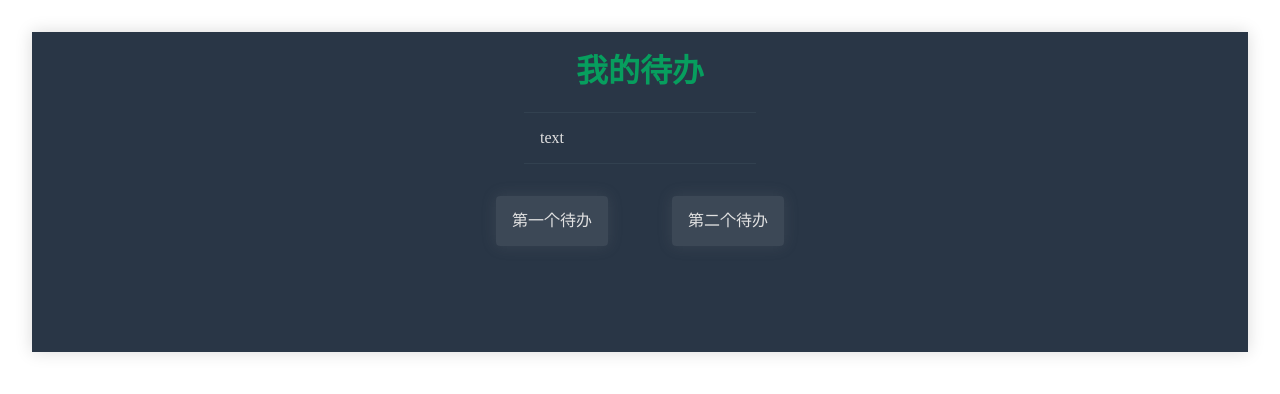
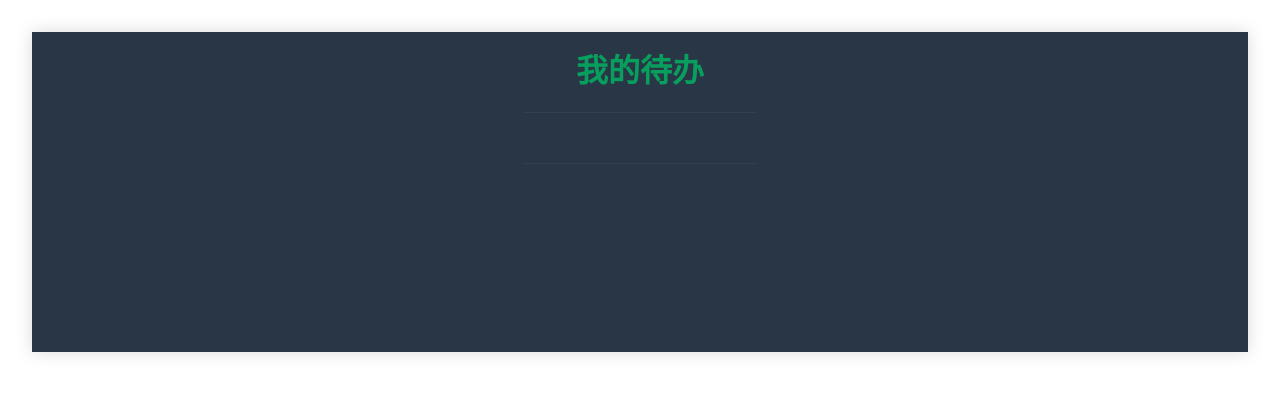
Before and after one commit to lynchuh/TodoList-demo, a React (Create React App) app: page / in a window 1280 px wide. Shown: the top 394 px of the page. Built offline with nearby package versions, Linux system fonts and the light colour scheme.

Commit message:
新增todo

```diff
--- a/src/App.js
+++ b/src/App.js
@@ -10,20 +10,20 @@ class App extends Component {
   constructor(props){
     super(props)
     this.state={
-      newTodo:'text',
+      newTodo:'',
       todoList: [
-        {id:1,title:'第一个待办'},
-        {id:2,title:'第二个待办'}
+
       ]
     }
   }
   render() {
     let todos = this.state.todoList.map((item,index)=>{
       return (
-      <li>
+      <li key={index}>
           <TodoItem todo={item}/>
       </li>)
     })
+
     return (
       <div className="App">
         <h1> 我的待办</h1>
@@ -36,9 +36,26 @@ class App extends Component {
       </div>
     )
   }
-  addTodo(){
-    console.log('加一个todo')
+  addTodo(event){
+    console.log('event')
+    console.log(event)
+    this.state.todoList.push({
+      id:idMaker(),
+      title: event.target.value,
+      status:null,
+      deleted:false
+    })
+    this.setstate({
+      newTodo:'',
+      todoList:this.state.todoList
+    })
   }
 }
 
 export default App
+
+let id=0
+function idMaker(){
+  id+=1
+  return id
+}
--- a/src/TodoInput.js
+++ b/src/TodoInput.js
@@ -6,7 +6,9 @@ export default class TodoInput extends Component{
     }
     submit(e){
         if(e.key==='Enter'){
-            this.props.onSubmit.call()
+            this.props.onSubmit(e)
+            console.log('e')
+            console.log(e)
         }
     }
 
```
